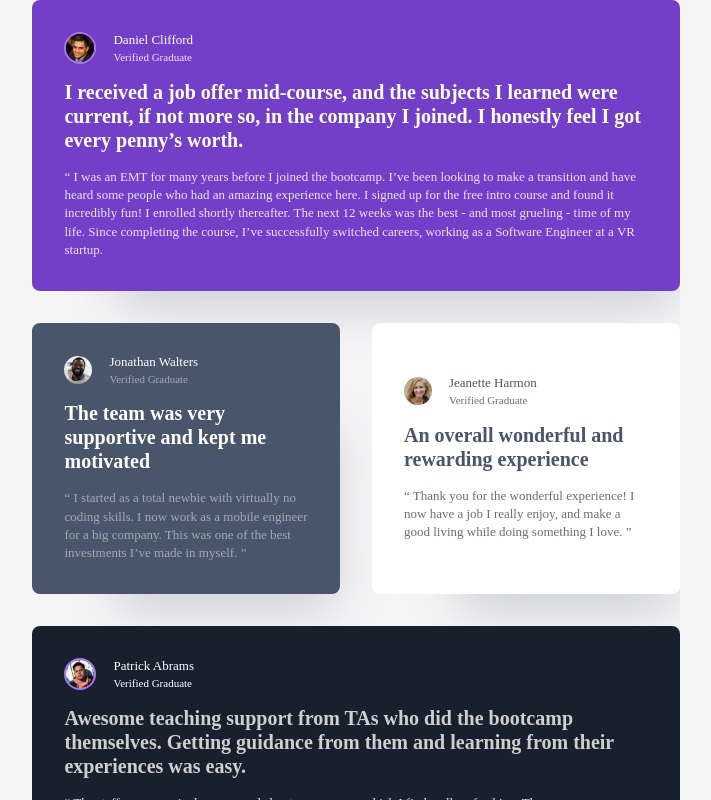
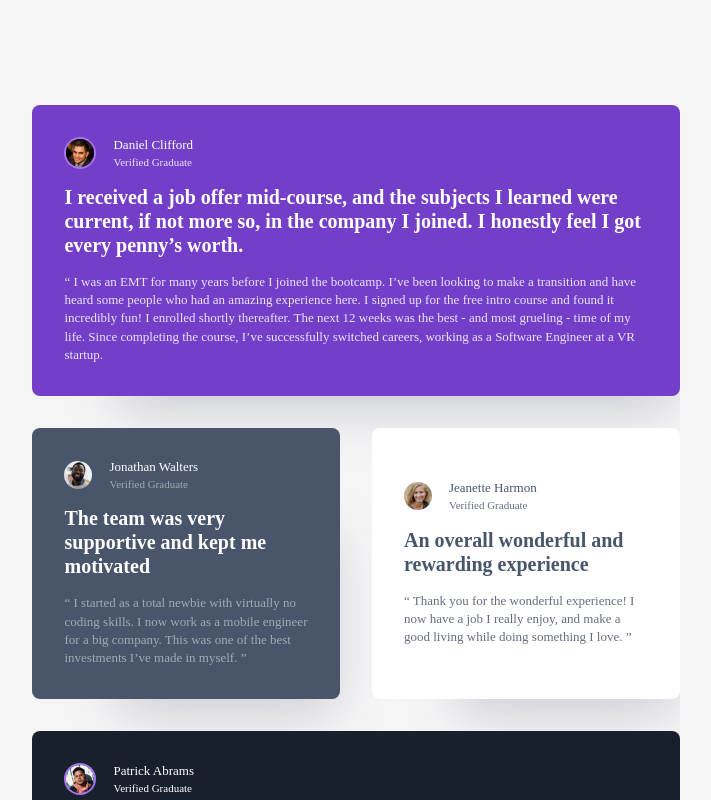
Before and after one commit to ringlochid/testimonials-grid-section-fem, a plain HTML site: page index.html in a window 1280 px wide. Shown: the whole page, without its empty margins (284-995 px from the left). Drawn offline with Linux system fonts and the light colour scheme.

Commit message:
fixed the pesudo elements issue. Now the scrollable area is well calculated

```diff
--- a/index.html
+++ b/index.html
@@ -51,21 +51,35 @@
       scrollbar-width: none;
       gap: var(--spacing-400, 2rem);
       align-items: start;
+      @media (width < 768px) {
+        grid-template-areas:
+          "before"
+          "o1"
+          "o2"
+          "o3"
+          "o4"
+          "o5"
+          "after";
+      }
       @media (768px <= width < 1440px) {
         width: min(40.44rem, 90svw);
         grid-template-columns: 1fr 1fr;
         grid-template-areas:
+          "before before"
           "o1 o1"
           "o2 o3"
           "o4 o4"
-          "o5 o5";
+          "o5 o5"
+          "after after";
       }
       @media (width >= 1440px) {
         width: min(69.63rem, 90svw);
         grid-template: repeat(2, 1fr) / repeat(4, 1fr);
         grid-template-areas:
+          "before before before before"
           "o1 o1 o2 o5"
-          "o3 o4 o4 o5";
+          "o3 o4 o4 o5"
+          "after after after after";
       }
     }
 
@@ -73,12 +87,14 @@
       content: '';
       display: block;
       height: 4.5625rem; /* top padding */
+      grid-area: before;
     }
 
     main::after {
       content: '';
       display: block;
       height: 4.5625rem; /* bottom padding */
+      grid-area: after;
     }
 
     .card:nth-child(1) { grid-area: o1; }
```
